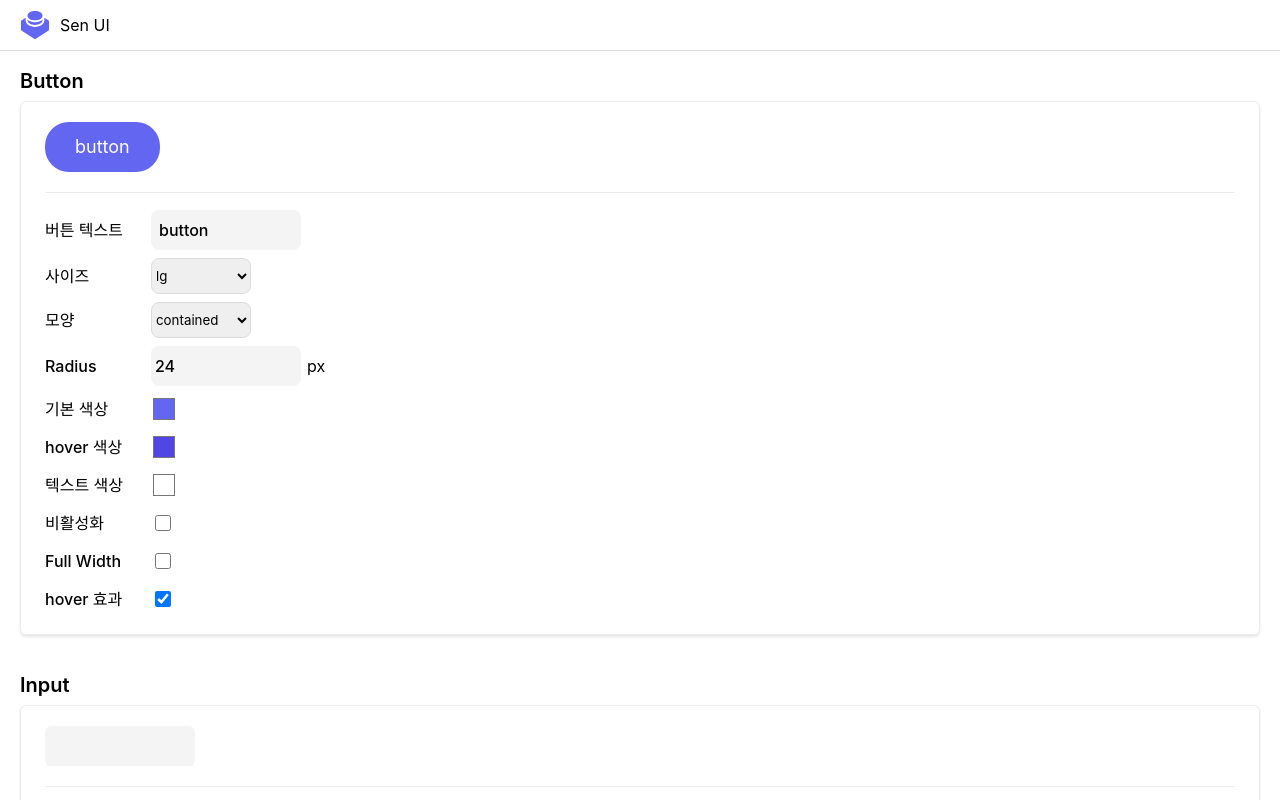
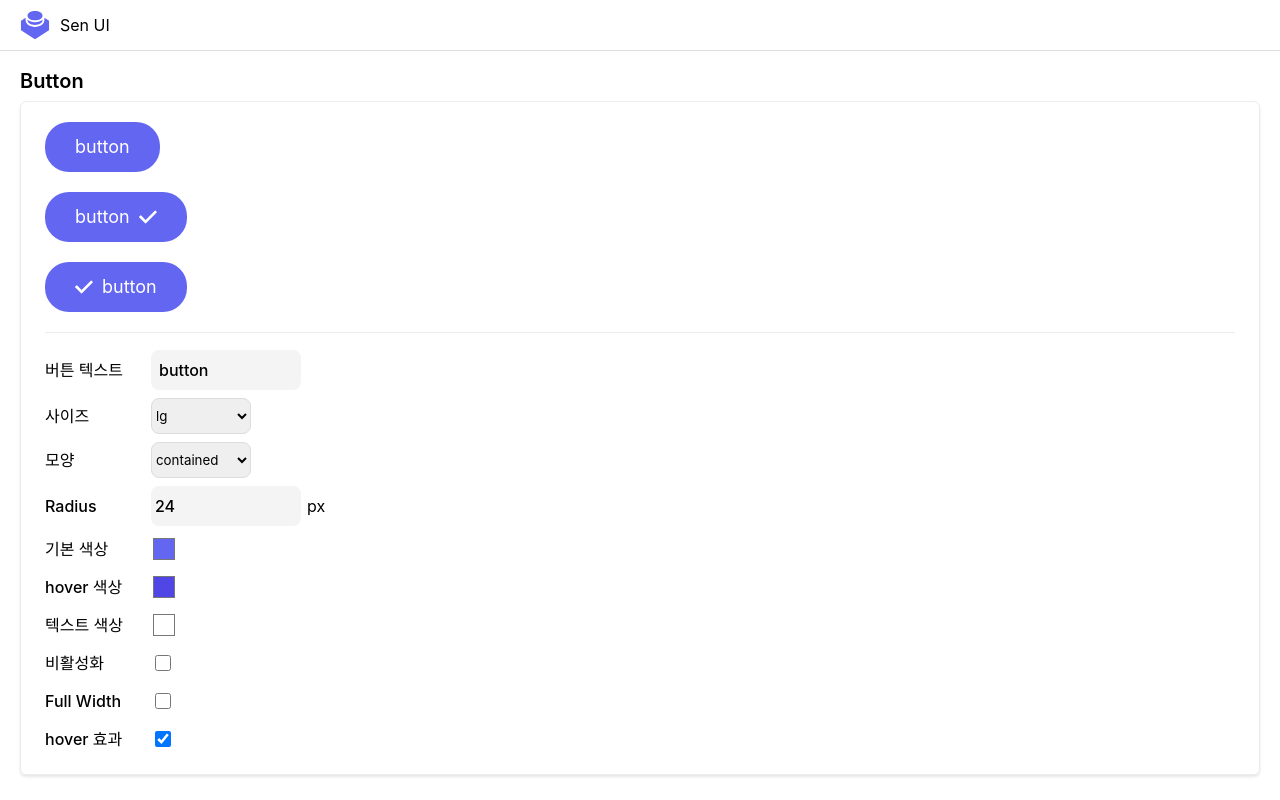
Before and after one commit to seona-cha/seona-ui, a React (Vite) app: page / in a window 1280 px wide. Shown: the top 800 px of the page. Built offline with nearby package versions, Linux system fonts and the light colour scheme; a web font is replaced by a local one.

Commit message:
feat(Button): 아이콘 관련 수정

```diff
--- a/src/App.tsx
+++ b/src/App.tsx
@@ -82,6 +82,26 @@ function App() {
             <Button
               {...buttonProps}
             >
+              {buttonProps.children}
+            </Button>
+            <Button
+              {...buttonProps}
+            >
+              {buttonProps.children}
+              <svg xmlns="http://www.w3.org/2000/svg" xmlnsXlink="http://www.w3.org/1999/xlink" fill="#000000" version="1.1" id="Capa_1" width="800px" height="800px" viewBox="0 0 78.369 78.369" xmlSpace="preserve">
+                <g>
+                  <path d="M78.049,19.015L29.458,67.606c-0.428,0.428-1.121,0.428-1.548,0L0.32,40.015c-0.427-0.426-0.427-1.119,0-1.547l6.704-6.704   c0.428-0.427,1.121-0.427,1.548,0l20.113,20.112l41.113-41.113c0.429-0.427,1.12-0.427,1.548,0l6.703,6.704   C78.477,17.894,78.477,18.586,78.049,19.015z"/>
+                </g>
+              </svg>
+            </Button>
+            <Button
+              {...buttonProps}
+            >
+              <svg xmlns="http://www.w3.org/2000/svg" xmlnsXlink="http://www.w3.org/1999/xlink" fill="#000000" version="1.1" id="Capa_1" width="800px" height="800px" viewBox="0 0 78.369 78.369" xmlSpace="preserve">
+                <g>
+                  <path d="M78.049,19.015L29.458,67.606c-0.428,0.428-1.121,0.428-1.548,0L0.32,40.015c-0.427-0.426-0.427-1.119,0-1.547l6.704-6.704   c0.428-0.427,1.121-0.427,1.548,0l20.113,20.112l41.113-41.113c0.429-0.427,1.12-0.427,1.548,0l6.703,6.704   C78.477,17.894,78.477,18.586,78.049,19.015z"/>
+                </g>
+              </svg>
               {buttonProps.children}
             </Button>
             <div className="sui-guide__control-group">
--- a/src/components/ui/Button/button.scss
+++ b/src/components/ui/Button/button.scss
@@ -46,6 +46,21 @@ $button-size-map: (
   ),
 );
 
+$icon-size-map: (
+  sm: (
+    width: 14px,
+    height: 14px,
+  ),
+  md: (
+    width: 16px,
+    height: 16px,
+  ),
+  lg: (
+    width: 18px,
+    height: 18px,
+  ),
+);
+
 
 .sui-button {
   display: inline-block;
@@ -70,9 +85,19 @@ $button-size-map: (
   // size
   @each $size, $style in $button-size-map {
     &--#{$size} {
-      @each $key,
-      $value in $style {
+      display: inline-flex;
+      align-items: center;
+      justify-content: center;
+      gap: calc(map-get($icon-size-map, $size, width) / 2);
+
+      @each $key, $value in $style {
         #{$key}: $value;
+      }
+
+      svg {
+        width: map-get($icon-size-map, $size, width);
+        height: map-get($icon-size-map, $size, height);
+        fill: var(--btn-text-color);
       }
     }
   }
```
